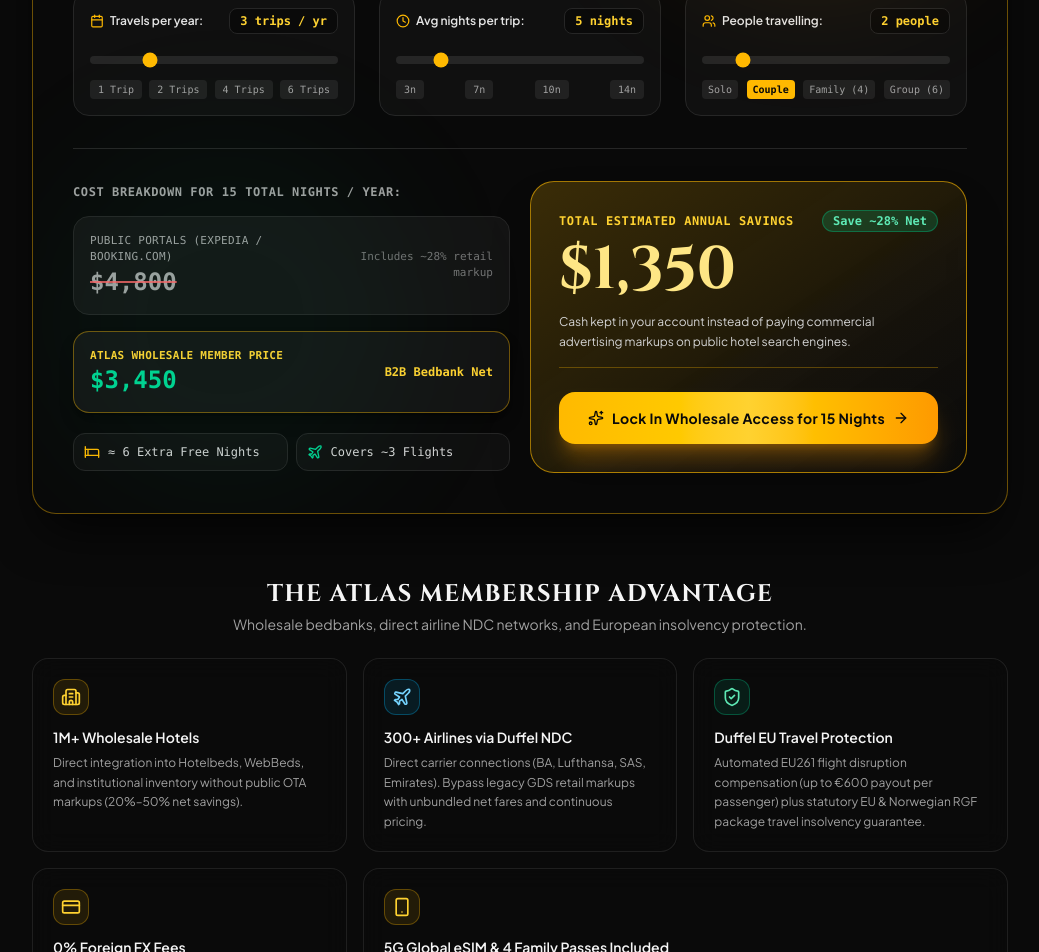
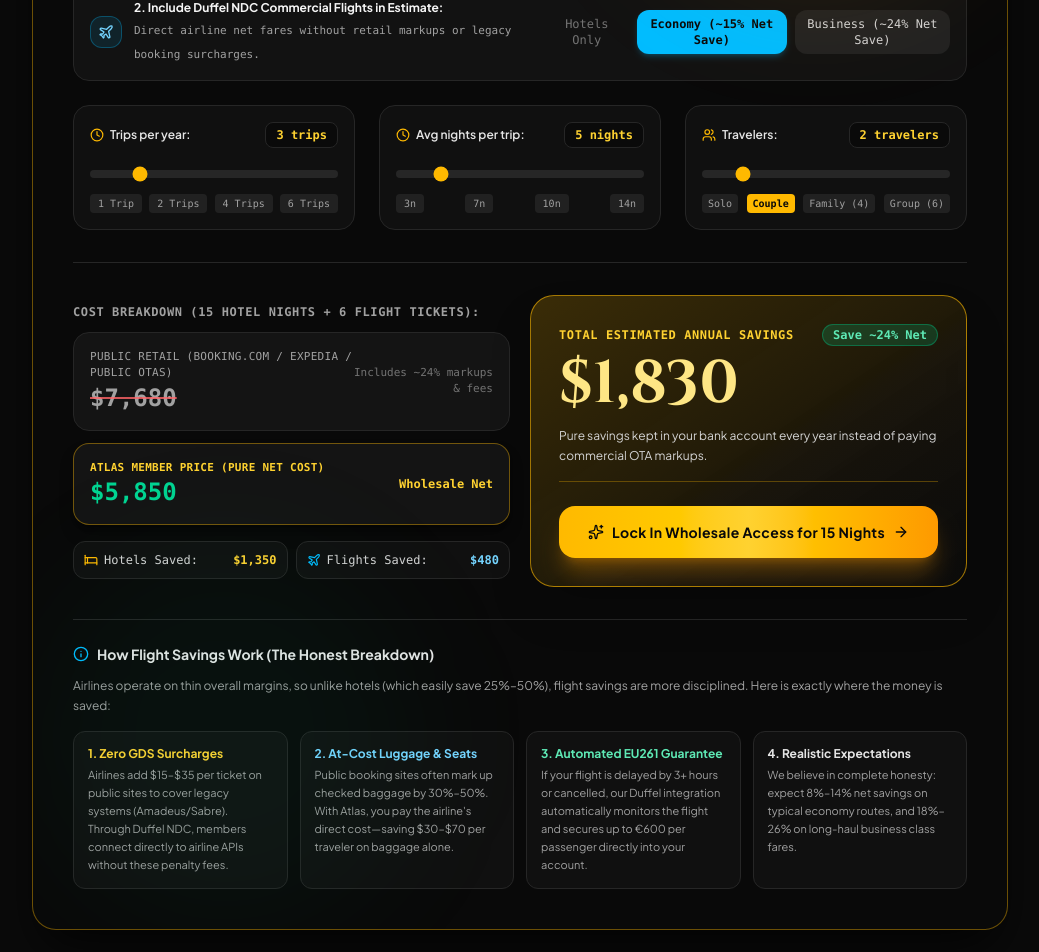
Before and after one commit to aiappsy/atlasprelaunch, a React (Vite) app: page / in a window 1280 px wide. Shown: the part 1580-2532 px from the top of the page, without its empty margins (120-1159 px from the left). Built offline with nearby package versions, Linux system fonts and the light colour scheme; no server answers; a web font is replaced by a local one.

Commit message:
feat: remove eSIM/Visa, add Duffel flight calculator, honest reasoning breakdown, and natural copy

```diff
--- a/src/components/DynamicSavingsCalculator.tsx
+++ b/src/components/DynamicSavingsCalculator.tsx
@@ -1,23 +1,22 @@
-import React, { useState, useEffect } from 'react';
+import React, { useState } from 'react';
 import {
   Calculator,
-  Calendar,
   Clock,
   Users,
   Building,
-  TrendingDown,
   ArrowRight,
   Sparkles,
   Plane,
   Bed,
+  ShieldCheck,
   CheckCircle2,
-  RefreshCw,
+  Info,
 } from 'lucide-react';
 import {
   CurrencyCode,
   StayTierId,
+  FlightClass,
   STAY_TIERS,
-  CURRENCIES,
   calculateSavings,
   CalculationResult,
 } from '../lib/calculatorModel';
@@ -37,6 +36,8 @@
   const [peopleTravelling, setPeopleTravelling] = useState<number>(2);
   const [tierId, setTierId] = useState<StayTierId>('premium');
   const [currency, setCurrency] = useState<CurrencyCode>('USD');
+  const [includeFlights, setIncludeFlights] = useState<boolean>(true);
+  const [flightClass, setFlightClass] = useState<FlightClass>('economy');
 
   // Animation pulse state when calculating
   const [isAnimating, setIsAnimating] = useState<boolean>(false);
@@ -48,16 +49,16 @@
     peopleTravelling,
     tierId,
     currency,
+    includeFlights,
+    flightClass,
   });
 
   // Trigger slight visual pulse when values change
   const handleInputChange = () => {
     setIsAnimating(true);
     if (onCalculationTrigger) onCalculationTrigger();
-    setTimeout(() => setIsAnimating(false), 400);
+    setTimeout(() => setIsAnimating(false), 300);
   };
-
-  const selectedTier = STAY_TIERS.find((t) => t.id === tierId) || STAY_TIERS[1];
 
   return (
     <div
@@ -74,13 +75,13 @@
           <div>
             <div className="inline-flex items-center gap-1.5 px-3 py-1 rounded-full bg-amber-400/10 border border-amber-400/30 text-amber-300 text-xs font-mono mb-2">
               <Calculator className="w-3.5 h-3.5 text-amber-400" />
-              <span>Dynamic Rate Parity Calculator</span>
+              <span>Wholesale Travel Savings Calculator</span>
             </div>
             <h2 className="font-cinzel text-2xl sm:text-3xl font-bold uppercase tracking-wide text-neutral-100">
               Your Annual Travel Savings
             </h2>
             <p className="text-xs sm:text-sm text-neutral-400 mt-1 max-w-xl">
-              Model your global journeys. Based on audited B2B bedbank wholesale inventory (25%–32% net margin difference versus public OTA retail portals).
+              Calculate what you save across wholesale hotel bedbanks and Duffel NDC commercial flights compared to public retail portals.
             </p>
           </div>
 
@@ -107,11 +108,11 @@
           </div>
         </div>
 
-        {/* Accommodation Style Selector Tabs */}
-        <div className="pt-6 pb-2">
+        {/* Accommodation Style Selector */}
+        <div className="pt-6 pb-4">
           <label className="text-xs font-mono font-bold tracking-wider uppercase text-neutral-300 block mb-3 flex items-center gap-2">
             <Building className="w-4 h-4 text-amber-400" />
-            <span>1. Choose Travel Accommodation Style:</span>
+            <span>1. Hotel Accommodation Style:</span>
           </label>
           <div className="grid grid-cols-2 md:grid-cols-4 gap-2.5 sm:gap-3">
             {STAY_TIERS.map((tier) => {
@@ -126,7 +127,7 @@
                   }}
                   className={`p-3.5 rounded-2xl border text-left transition-all cursor-pointer flex flex-col justify-between ${
                     isSelected
-                      ? 'bg-amber-400/15 border-amber-400/80 shadow-lg shadow-amber-400/10 scale-[1.02]'
+                      ? 'bg-amber-400/15 border-amber-400/80 shadow-lg shadow-amber-400/10 scale-[1.01]'
                       : 'bg-neutral-900/60 border-neutral-800/90 hover:border-neutral-700 text-neutral-300'
                   }`}
                 >
@@ -153,17 +154,87 @@
           </div>
         </div>
 
+        {/* Flights Option Selector */}
+        <div className="pt-2 pb-4">
+          <div className="p-4 rounded-2xl bg-neutral-900/70 border border-neutral-800 flex flex-col sm:flex-row sm:items-center justify-between gap-3">
+            <div className="flex items-center gap-3">
+              <div className="w-8 h-8 rounded-xl bg-sky-400/10 border border-sky-400/30 flex items-center justify-center text-sky-300 shrink-0">
+                <Plane className="w-4 h-4" />
+              </div>
+              <div>
+                <span className="text-xs font-bold text-neutral-100 block">
+                  2. Include Duffel NDC Commercial Flights in Estimate:
+                </span>
+                <span className="text-[11px] text-neutral-400 font-mono">
+                  Direct airline net fares without retail markups or legacy booking surcharges.
+                </span>
+              </div>
+            </div>
+
+            {/* Flight Controls */}
+            <div className="flex items-center gap-2 self-start sm:self-auto">
+              <button
+                type="button"
+                onClick={() => {
+                  setIncludeFlights(false);
+                  setFlightClass('none');
+                  handleInputChange();
+                }}
+                className={`px-3 py-1.5 rounded-xl text-xs font-mono transition cursor-pointer ${
+                  !includeFlights
+                    ? 'bg-neutral-800 border border-neutral-700 text-neutral-200 font-bold'
+                    : 'text-neutral-500 hover:text-neutral-300'
+                }`}
+              >
+                Hotels Only
+              </button>
+
+              <button
+                type="button"
+                onClick={() => {
+                  setIncludeFlights(true);
+                  setFlightClass('economy');
+                  handleInputChange();
+                }}
+                className={`px-3 py-1.5 rounded-xl text-xs font-mono transition cursor-pointer ${
+                  includeFlights && flightClass === 'economy'
+                    ? 'bg-sky-400 text-neutral-950 font-bold shadow-md shadow-sky-400/20'
+                    : 'bg-neutral-800/80 text-neutral-300 hover:text-white'
+                }`}
+              >
+                Economy (~15% Net Save)
+              </button>
+
+              <button
+                type="button"
+                onClick={() => {
+                  setIncludeFlights(true);
+                  setFlightClass('business');
+                  handleInputChange();
+                }}
+                className={`px-3 py-1.5 rounded-xl text-xs font-mono transition cursor-pointer ${
+                  includeFlights && flightClass === 'business'
+                    ? 'bg-amber-400 text-neutral-950 font-bold shadow-md shadow-amber-400/20'
+                    : 'bg-neutral-800/80 text-neutral-300 hover:text-white'
+                }`}
+              >
+                Business (~24% Net Save)
+              </button>
+            </div>
+          </div>
+        </div>
+
         {/* 3 Main Sliders: Travels, Nights, People */}
-        <div className="grid grid-cols-1 md:grid-cols-3 gap-6 pt-6 pb-8 border-b border-neutral-800">
+        <div className="grid grid-cols-1 md:grid-cols-3 gap-6 pt-2 pb-8 border-b border-neutral-800">
           {/* 1. Travels / Trips per year */}
           <div className="bg-neutral-900/60 border border-neutral-800 p-4 rounded-2xl space-y-3">
             <div className="flex items-center justify-between">
               <label htmlFor="trips-input" className="text-xs font-semibold text-neutral-200 flex items-center gap-1.5">
-                <Calendar className="w-3.5 h-3.5 text-amber-400" />
-                <span>Travels per year:</span>
+                <Clock className="w-3.5 h-3.5 text-amber-400" />
+                <span>Trips per year:</span>
               </label>
               <span className="text-xs font-mono font-bold text-amber-300 px-2.5 py-1 rounded-lg bg-neutral-950 border border-neutral-800">
-                {tripsPerYear} {tripsPerYear === 1 ? 'trip' : 'trips'} / yr
+                {tripsPerYear} {tripsPerYear === 1 ? 'trip' : 'trips'}
               </span>
             </div>
 
@@ -171,7 +242,7 @@
               id="trips-input"
               type="range"
               min="1"
-              max="10"
+              max="12"
               step="1"
               value={tripsPerYear}
               onChange={(e) => {
@@ -256,10 +327,10 @@
             <div className="flex items-center justify-between">
               <label htmlFor="people-input" className="text-xs font-semibold text-neutral-200 flex items-center gap-1.5">
                 <Users className="w-3.5 h-3.5 text-amber-400" />
-                <span>People travelling:</span>
+                <span>Travelers:</span>
               </label>
               <span className="text-xs font-mono font-bold text-amber-300 px-2.5 py-1 rounded-lg bg-neutral-950 border border-neutral-800">
-                {peopleTravelling} {peopleTravelling === 1 ? 'person' : 'people'}
+                {peopleTravelling} {peopleTravelling === 1 ? 'traveler' : 'travelers'}
               </span>
             </div>
 
@@ -309,50 +380,59 @@
         <div className="pt-8">
           <div className="grid grid-cols-1 md:grid-cols-12 gap-5 items-center">
             {/* Left Column: Side-by-side Comparative Bars */}
-            <div className="md:col-span-6 space-y-4">
+            <div className="md:col-span-6 space-y-3">
               <span className="text-xs font-mono uppercase tracking-wider text-neutral-400 block font-semibold">
-                Cost Breakdown for {result.totalNights} Total Nights / Year:
+                Cost Breakdown ({result.totalNights} Hotel Nights {includeFlights ? `+ ${result.totalFlightTickets} Flight Tickets` : ''}):
               </span>
 
-              {/* Public OTA Cost Bar */}
+              {/* Public Retail Cost Bar */}
               <div className="p-4 rounded-2xl bg-neutral-900/80 border border-neutral-800 flex items-center justify-between">
                 <div>
                   <span className="text-[11px] font-mono text-neutral-400 uppercase tracking-wide block">
-                    Public Portals (Expedia / Booking.com)
+                    Public Retail (Booking.com / Expedia / Public OTAs)
                   </span>
                   <div className="text-xl sm:text-2xl font-mono font-bold text-neutral-400 line-through decoration-red-400/80">
                     {result.formattedRetail}
                   </div>
                 </div>
                 <div className="text-right text-[11px] text-neutral-500 font-mono">
-                  Includes ~{result.savingsPercentage}% retail markup
+                  Includes ~{result.savingsPercentage}% markups &amp; fees
                 </div>
               </div>
 
-              {/* Atlas B2B Wholesale Cost Bar */}
+              {/* Atlas Wholesale Cost Bar */}
               <div className="p-4 rounded-2xl bg-neutral-900/90 border border-amber-400/40 flex items-center justify-between shadow-lg shadow-black/40">
                 <div>
                   <span className="text-[11px] font-mono text-amber-300 uppercase tracking-wide block font-semibold">
-                    Atlas Wholesale Member Price
+                    Atlas Member Price (Pure Net Cost)
                   </span>
                   <div className="text-xl sm:text-2xl font-mono font-bold text-emerald-400">
                     {result.formattedWholesale}
                   </div>
                 </div>
                 <div className="text-right text-xs font-mono text-amber-300 font-bold">
-                  B2B Bedbank Net
+                  Wholesale Net
                 </div>
               </div>
 
-              {/* Tangible Value Tags */}
+              {/* Detailed Breakdown Tags: Hotels vs Flights */}
               <div className="grid grid-cols-2 gap-2 text-xs pt-1">
-                <div className="p-2.5 rounded-xl bg-neutral-900/60 border border-neutral-800 text-neutral-300 flex items-center gap-2 font-mono">
-                  <Bed className="w-4 h-4 text-amber-400 shrink-0" />
-                  <span>≈ {result.equivalentNights} Extra Free Nights</span>
+                <div className="p-2.5 rounded-xl bg-neutral-900/60 border border-neutral-800 text-neutral-300 flex items-center justify-between font-mono">
+                  <div className="flex items-center gap-1.5">
+                    <Bed className="w-3.5 h-3.5 text-amber-400 shrink-0" />
+                    <span>Hotels Saved:</span>
+                  </div>
+                  <span className="text-amber-300 font-bold">{result.formattedHotelSavings}</span>
                 </div>
-                <div className="p-2.5 rounded-xl bg-neutral-900/60 border border-neutral-800 text-neutral-300 flex items-center gap-2 font-mono">
-                  <Plane className="w-4 h-4 text-emerald-400 shrink-0" />
-                  <span>Covers ~{result.equivalentFlights} Flights</span>
+
+                <div className="p-2.5 rounded-xl bg-neutral-900/60 border border-neutral-800 text-neutral-300 flex items-center justify-between font-mono">
+                  <div className="flex items-center gap-1.5">
+                    <Plane className="w-3.5 h-3.5 text-sky-400 shrink-0" />
+                    <span>Flights Saved:</span>
+                  </div>
+                  <span className="text-sky-300 font-bold">
+                    {includeFlights ? result.formattedFlightSavings : '$0'}
+                  </span>
                 </div>
               </div>
             </div>
@@ -378,7 +458,7 @@
                 </div>
 
                 <p className="text-xs text-neutral-300 leading-relaxed pt-1">
-                  Cash kept in your account instead of paying commercial advertising markups on public hotel search engines.
+                  Pure savings kept in your bank account every year instead of paying commercial OTA markups.
                 </p>
               </div>
 
@@ -397,6 +477,50 @@
             </div>
           </div>
         </div>
+
+        {/* The Honest Breakdown Box: How Flight Savings Work */}
+        <div className="mt-8 pt-6 border-t border-neutral-800 text-left">
+          <div className="flex items-center gap-2 mb-3">
+            <Info className="w-4 h-4 text-sky-400 shrink-0" />
+            <h4 className="text-xs sm:text-sm font-bold text-neutral-200">
+              How Flight Savings Work (The Honest Breakdown)
+            </h4>
+          </div>
+
+          <p className="text-xs text-neutral-400 leading-relaxed mb-4">
+            Airlines operate on thin overall margins, so unlike hotels (which easily save 25%–50%), flight savings are more disciplined. Here is exactly where the money is saved:
+          </p>
+
+          <div className="grid grid-cols-1 sm:grid-cols-2 lg:grid-cols-4 gap-3 text-xs">
+            <div className="p-3.5 rounded-xl bg-neutral-900/60 border border-neutral-800">
+              <span className="font-bold text-amber-300 block mb-1">1. Zero GDS Surcharges</span>
+              <p className="text-neutral-400 text-[11px] leading-relaxed">
+                Airlines add $15–$35 per ticket on public sites to cover legacy systems (Amadeus/Sabre). Through Duffel NDC, members connect directly to airline APIs without these penalty fees.
+              </p>
+            </div>
+
+            <div className="p-3.5 rounded-xl bg-neutral-900/60 border border-neutral-800">
+              <span className="font-bold text-sky-300 block mb-1">2. At-Cost Luggage &amp; Seats</span>
+              <p className="text-neutral-400 text-[11px] leading-relaxed">
+                Public booking sites often mark up checked baggage by 30%–50%. With Atlas, you pay the airline's direct cost—saving $30–$70 per traveler on baggage alone.
+              </p>
+            </div>
+
+            <div className="p-3.5 rounded-xl bg-neutral-900/60 border border-neutral-800">
+              <span className="font-bold text-emerald-300 block mb-1">3. Automated EU261 Guarantee</span>
+              <p className="text-neutral-400 text-[11px] leading-relaxed">
+                If your flight is delayed by 3+ hours or cancelled, our Duffel integration automatically monitors the flight and secures up to €600 per passenger directly into your account.
+              </p>
+            </div>
+
+            <div className="p-3.5 rounded-xl bg-neutral-900/60 border border-neutral-800">
+              <span className="font-bold text-neutral-200 block mb-1">4. Realistic Expectations</span>
+              <p className="text-neutral-400 text-[11px] leading-relaxed">
+                We believe in complete honesty: expect 8%–14% net savings on typical economy routes, and 18%–26% on long-haul business class fares.
+              </p>
+            </div>
+          </div>
+        </div>
       </div>
     </div>
   );
--- a/src/components/TrustPillars.tsx
+++ b/src/components/TrustPillars.tsx
@@ -1,5 +1,5 @@
 import React from 'react';
-import { Building2, Plane, ShieldCheck, CreditCard, Smartphone } from 'lucide-react';
+import { Building2, Plane, ShieldCheck, Users } from 'lucide-react';
 
 export const TrustPillars: React.FC = () => {
   return (
@@ -9,11 +9,11 @@
           The Atlas Membership Advantage
         </h3>
         <p className="text-xs sm:text-sm text-neutral-400 mt-1">
-          Wholesale bedbanks, direct airline NDC networks, and European insolvency protection.
+          Wholesale hotel bedbanks, direct airline flights, and complete European travel protection.
         </p>
       </div>
 
-      <div className="grid grid-cols-1 sm:grid-cols-2 lg:grid-cols-3 gap-4">
+      <div className="grid grid-cols-1 sm:grid-cols-2 lg:grid-cols-4 gap-4">
         {/* Pillar 1: Hotels */}
         <div className="p-5 rounded-2xl bg-neutral-950/70 border border-neutral-800/80 backdrop-blur-md text-left hover:border-amber-400/40 transition">
           <div className="w-9 h-9 rounded-xl bg-amber-400/10 border border-amber-400/30 flex items-center justify-center text-amber-300 mb-3">
@@ -23,7 +23,7 @@
             1M+ Wholesale Hotels
           </h4>
           <p className="text-xs text-neutral-400 mt-1.5 leading-relaxed">
-            Direct integration into Hotelbeds, WebBeds, and institutional inventory without public OTA markups (20%–50% net savings).
+            Direct access to institutional hotel bedbanks (Hotelbeds, WebBeds) without the 20%–50% markups charged by Booking.com and Expedia.
           </p>
         </div>
 
@@ -36,7 +36,7 @@
             300+ Airlines via Duffel NDC
           </h4>
           <p className="text-xs text-neutral-400 mt-1.5 leading-relaxed">
-            Direct carrier connections (BA, Lufthansa, SAS, Emirates). Bypass legacy GDS retail markups with unbundled net fares and continuous pricing.
+            Direct airline API connections with carriers like British Airways, SAS, Lufthansa, and Emirates at pure net cost with zero booking fees.
           </p>
         </div>
 
@@ -49,33 +49,20 @@
             Duffel EU Travel Protection
           </h4>
           <p className="text-xs text-neutral-400 mt-1.5 leading-relaxed">
-            Automated EU261 flight disruption compensation (up to €600 payout per passenger) plus statutory EU &amp; Norwegian RGF package travel insolvency guarantee.
+            Automated EU261 compensation up to €600 per passenger for flight delays, plus statutory European package travel insolvency protection.
           </p>
         </div>
 
-        {/* Pillar 4: Zero FX */}
+        {/* Pillar 4: 4 Family Passes */}
         <div className="p-5 rounded-2xl bg-neutral-950/70 border border-neutral-800/80 backdrop-blur-md text-left hover:border-amber-400/40 transition">
           <div className="w-9 h-9 rounded-xl bg-amber-400/10 border border-amber-400/30 flex items-center justify-center text-amber-300 mb-3">
-            <CreditCard className="w-5 h-5" />
+            <Users className="w-5 h-5" />
           </div>
           <h4 className="text-sm font-semibold text-neutral-100">
-            0% Foreign FX Fees
+            4 Family &amp; Companion Passes
           </h4>
           <p className="text-xs text-neutral-400 mt-1.5 leading-relaxed">
-            Atlas Visa card with real interbank exchange rates and zero foreign transaction commissions across 40+ currencies.
-          </p>
-        </div>
-
-        {/* Pillar 5: Family & eSIM */}
-        <div className="p-5 rounded-2xl bg-neutral-950/70 border border-neutral-800/80 backdrop-blur-md text-left hover:border-amber-400/40 transition sm:col-span-2 lg:col-span-2">
-          <div className="w-9 h-9 rounded-xl bg-amber-400/10 border border-amber-400/30 flex items-center justify-center text-amber-300 mb-3">
-            <Smartphone className="w-5 h-5" />
-          </div>
-          <h4 className="text-sm font-semibold text-neutral-100">
-            5G Global eSIM &amp; 4 Family Passes Included
-          </h4>
-          <p className="text-xs text-neutral-400 mt-1.5 leading-relaxed">
-            Share full wholesale access with family or companions at zero extra fee, plus instant high-speed 5G mobile roaming in 160+ countries directly on your device.
+            Share full wholesale access with your partner, family members, or travel companions at zero extra fee on your annual membership.
           </p>
         </div>
       </div>
--- a/src/lib/calculatorModel.ts
+++ b/src/lib/calculatorModel.ts
@@ -15,6 +15,7 @@
 };
 
 export type StayTierId = 'boutique' | 'premium' | 'luxury' | 'villa';
+export type FlightClass = 'none' | 'economy' | 'business';
 
 export interface StayTier {
   id: StayTierId;
@@ -66,13 +67,18 @@
   peopleTravelling: number;
   tierId: StayTierId;
   currency: CurrencyCode;
+  includeFlights?: boolean;
+  flightClass?: FlightClass;
 }
 
 export interface CalculationResult {
   totalNights: number;
+  totalFlightTickets: number;
   roomMultiplier: number;
   retailTotal: number;
   wholesaleTotal: number;
+  hotelSavings: number;
+  flightSavings: number;
   annualSavings: number;
   savingsPercentage: number;
   equivalentNights: number;
@@ -80,6 +86,8 @@
   formattedRetail: string;
   formattedWholesale: string;
   formattedSavings: string;
+  formattedHotelSavings: string;
+  formattedFlightSavings: string;
 }
 
 export function getRoomMultiplier(people: number): number {
@@ -104,23 +112,55 @@
   const multiplier = getRoomMultiplier(input.peopleTravelling);
   const totalNights = input.tripsPerYear * input.nightsPerTrip;
 
-  const retailTotalUSD = totalNights * tier.publicRateUSD * multiplier;
-  const wholesaleTotalUSD = totalNights * tier.wholesaleRateUSD * multiplier;
-  const annualSavingsUSD = retailTotalUSD - wholesaleTotalUSD;
+  // 1. Hotel Calculations
+  const hotelRetailUSD = totalNights * tier.publicRateUSD * multiplier;
+  const hotelWholesaleUSD = totalNights * tier.wholesaleRateUSD * multiplier;
+  const hotelSavingsUSD = hotelRetailUSD - hotelWholesaleUSD;
 
+  // 2. Flight Calculations (Realistic, honest figures)
+  const flightClass = input.includeFlights !== false ? (input.flightClass || 'economy') : 'none';
+  const totalFlightTickets = flightClass !== 'none' ? input.tripsPerYear * input.peopleTravelling : 0;
+
+  let flightRetailUSD = 0;
+  let flightWholesaleUSD = 0;
+  let flightSavingsUSD = 0;
+
+  if (flightClass === 'economy') {
+    // Realistic: $480 retail (with bags/fees) vs $400 Duffel NDC net (saves $80/ticket = ~17%)
+    flightRetailUSD = totalFlightTickets * 480;
+    flightWholesaleUSD = totalFlightTickets * 400;
+    flightSavingsUSD = totalFlightTickets * 80;
+  } else if (flightClass === 'business') {
+    // Realistic: $1,950 retail vs $1,480 Duffel NDC net (saves $470/ticket = ~24%)
+    flightRetailUSD = totalFlightTickets * 1950;
+    flightWholesaleUSD = totalFlightTickets * 1480;
+    flightSavingsUSD = totalFlightTickets * 470;
+  }
+
+  // Combined Totals
+  const retailTotalUSD = hotelRetailUSD + flightRetailUSD;
+  const wholesaleTotalUSD = hotelWholesaleUSD + flightWholesaleUSD;
+  const annualSavingsUSD = hotelSavingsUSD + flightSavingsUSD;
+
+  // Converted to active currency
   const retailTotal = retailTotalUSD * curr.rateFromUSD;
   const wholesaleTotal = wholesaleTotalUSD * curr.rateFromUSD;
   const annualSavings = annualSavingsUSD * curr.rateFromUSD;
+  const hotelSavings = hotelSavingsUSD * curr.rateFromUSD;
+  const flightSavings = flightSavingsUSD * curr.rateFromUSD;
 
-  const savingsPercentage = Math.round((annualSavings / retailTotal) * 100);
+  const savingsPercentage = Math.round((annualSavings / Math.max(1, retailTotal)) * 100);
   const equivalentNights = Math.round(annualSavingsUSD / tier.wholesaleRateUSD);
-  const equivalentFlights = Math.max(1, Math.floor(annualSavingsUSD / 450));
+  const equivalentFlights = Math.max(1, Math.floor(annualSavingsUSD / 400));
 
   return {
     totalNights,
+    totalFlightTickets,
     roomMultiplier: multiplier,
     retailTotal,
     wholesaleTotal,
+    hotelSavings,
+    flightSavings,
     annualSavings,
     savingsPercentage,
     equivalentNights,
@@ -128,5 +168,7 @@
     formattedRetail: formatCurrencyValue(retailTotal, input.currency),
     formattedWholesale: formatCurrencyValue(wholesaleTotal, input.currency),
     formattedSavings: formatCurrencyValue(annualSavings, input.currency),
+    formattedHotelSavings: formatCurrencyValue(hotelSavings, input.currency),
+    formattedFlightSavings: formatCurrencyValue(flightSavings, input.currency),
   };
 }
```
